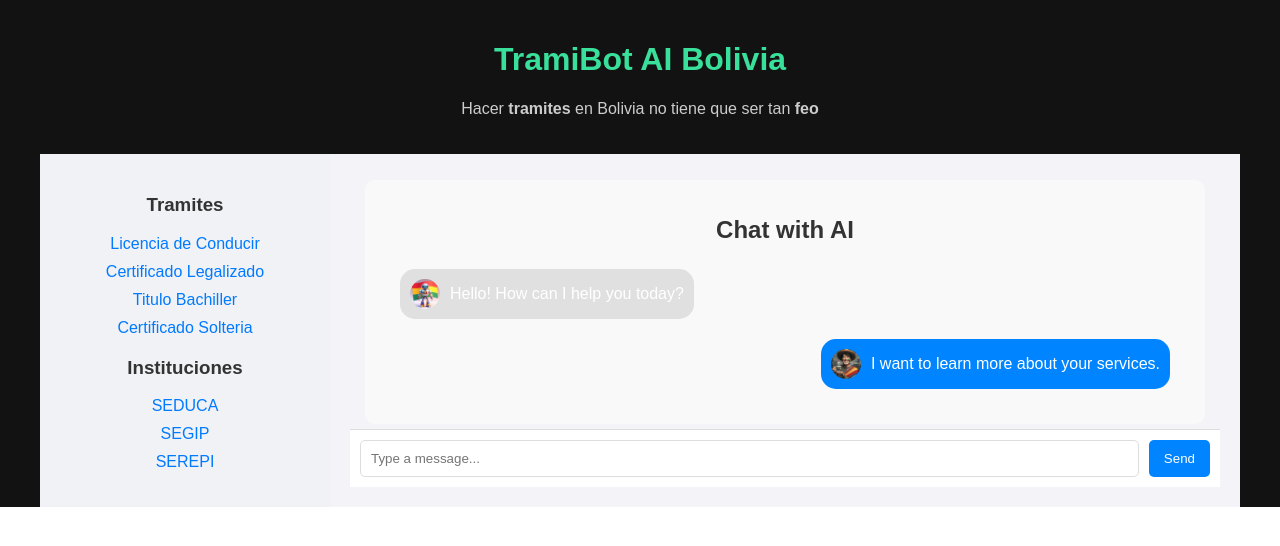
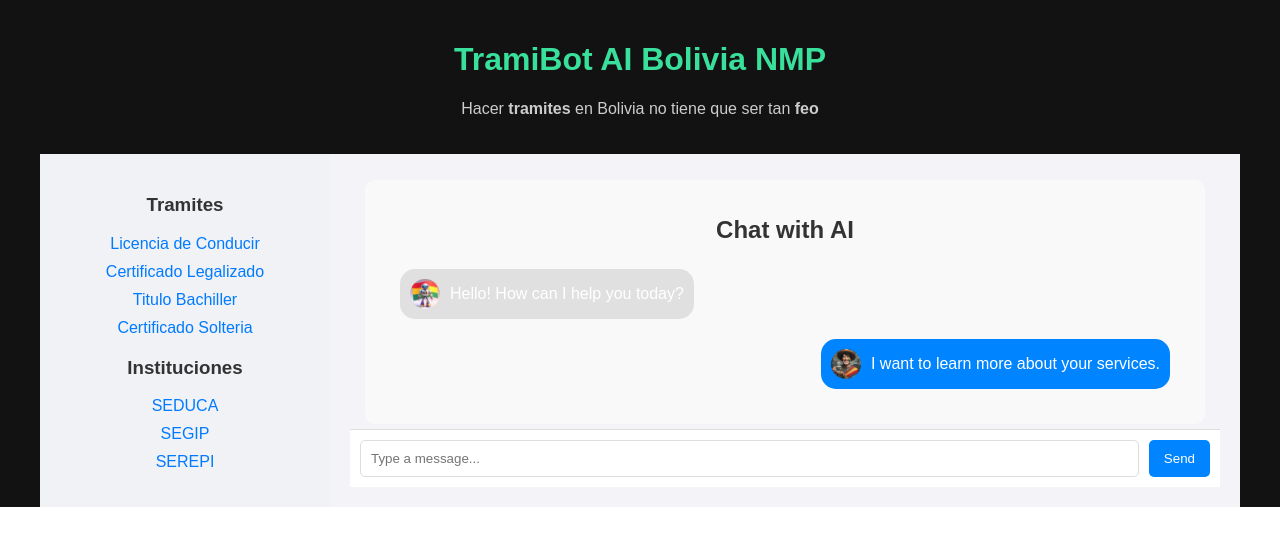
Before and after one commit to mathpro28/Tramites-Bolivia, a React (Create React App) app in the folder Webpage/frontend/: page / in a window 1280 px wide. Shown: the top 546 px of the page. Built offline with nearby package versions, Linux system fonts and the light colour scheme.

Commit message:
Change the title and description.

```diff
--- a/Webpage/frontend/src/Components/ChatHeader.js
+++ b/Webpage/frontend/src/Components/ChatHeader.js
@@ -3,7 +3,7 @@ import './ChatHeader.css';
 
 const ChatHeader = () => (
   <div className="chat-header">
-    <h1>TramiBot AI Bolivia</h1>
+    <h1>TramiBot AI Bolivia NMP</h1>
     <p>Hacer <strong>tramites</strong> en Bolivia no tiene que ser tan <strong>feo</strong></p>
   </div>
 );
```
